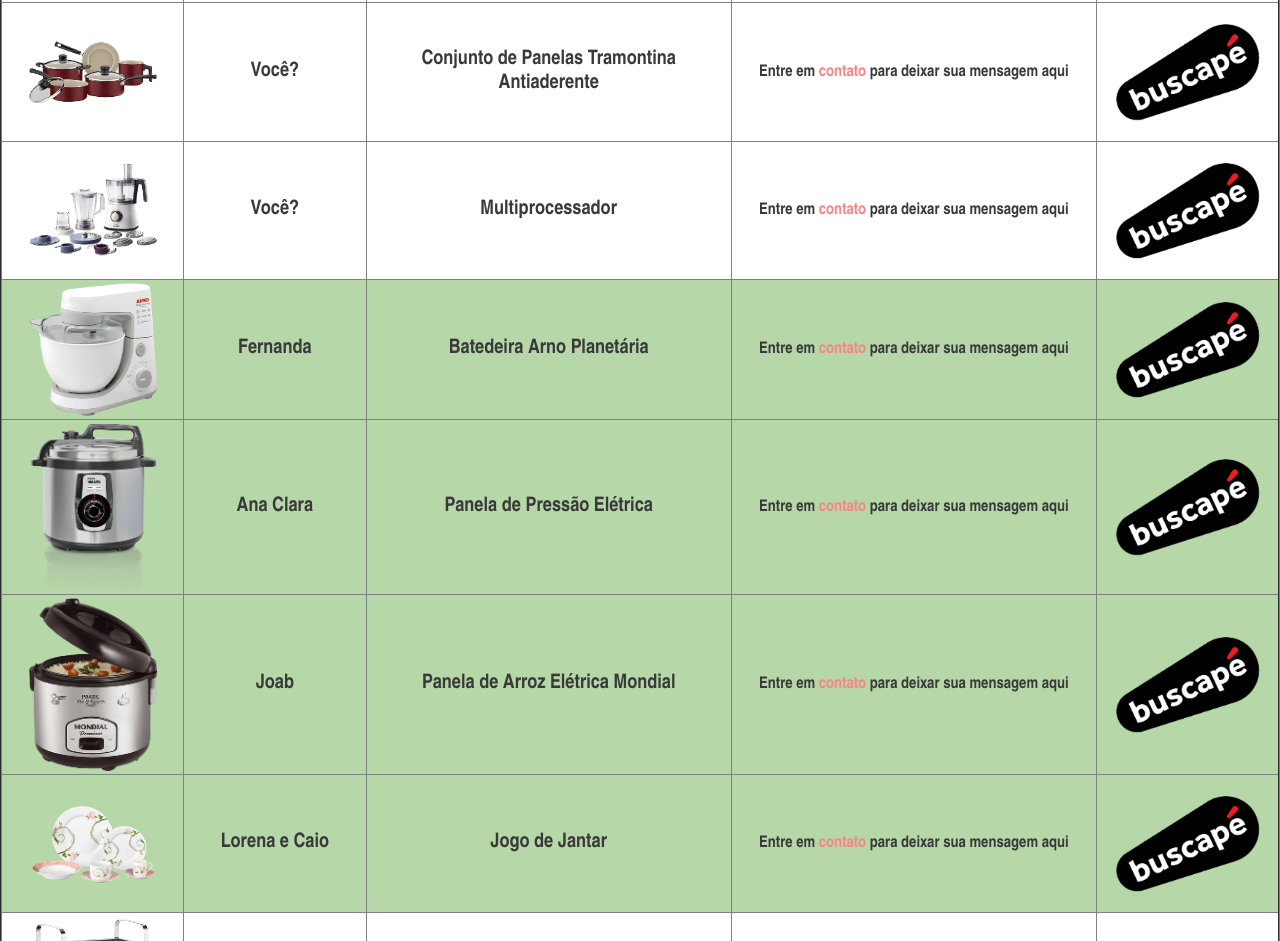
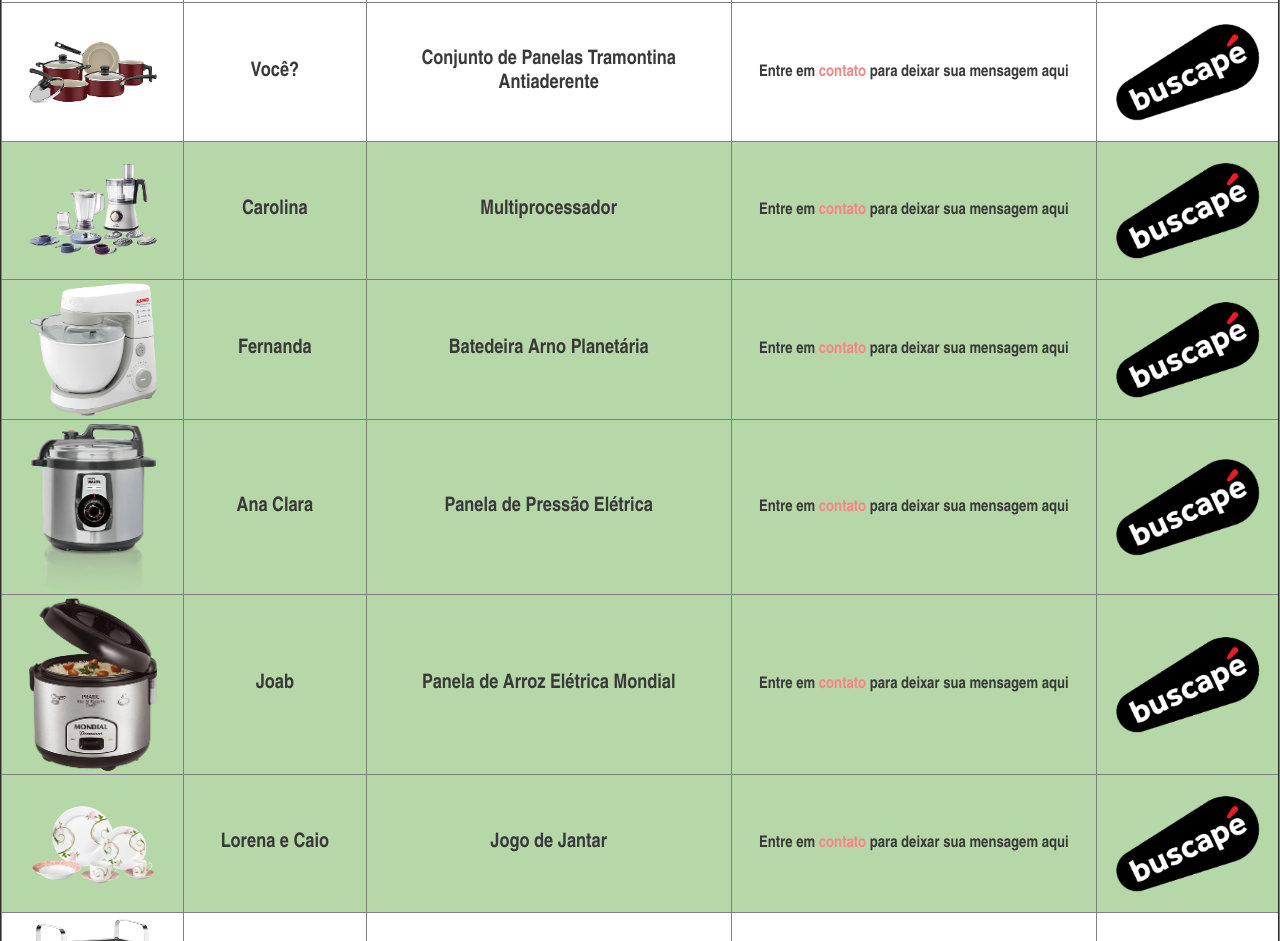
Before and after one commit to fellipeeadna/fellipeeadna.github.io, a plain HTML site: page presentes.html in a window 1280 px wide. Shown: the part 2523-3464 px from the top of the page. Drawn offline with nearby package versions, Linux system fonts and the light colour scheme; a web font is replaced by a local one.

Commit message:
atualizacao presentes

```diff
--- a/presentes.html
+++ b/presentes.html
@@ -518,12 +518,12 @@
                 </tr>
 
                 <!-- multiprocessador -->
-                <tr class="">
+                <tr class="ganhei">
                     <th>
                         <img src="images/list/multiprocessador.png" width="128" height="128">
                     </th>
                     <th>
-                        Você?
+                    	Carolina
                     </th>
                     <th>
                         Multiprocessador
```
